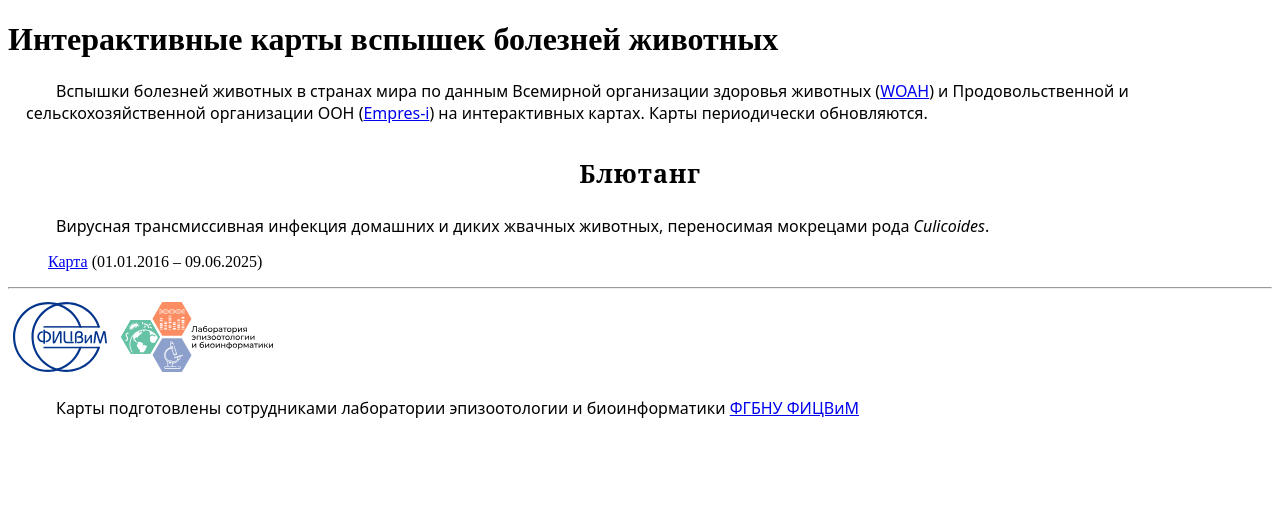
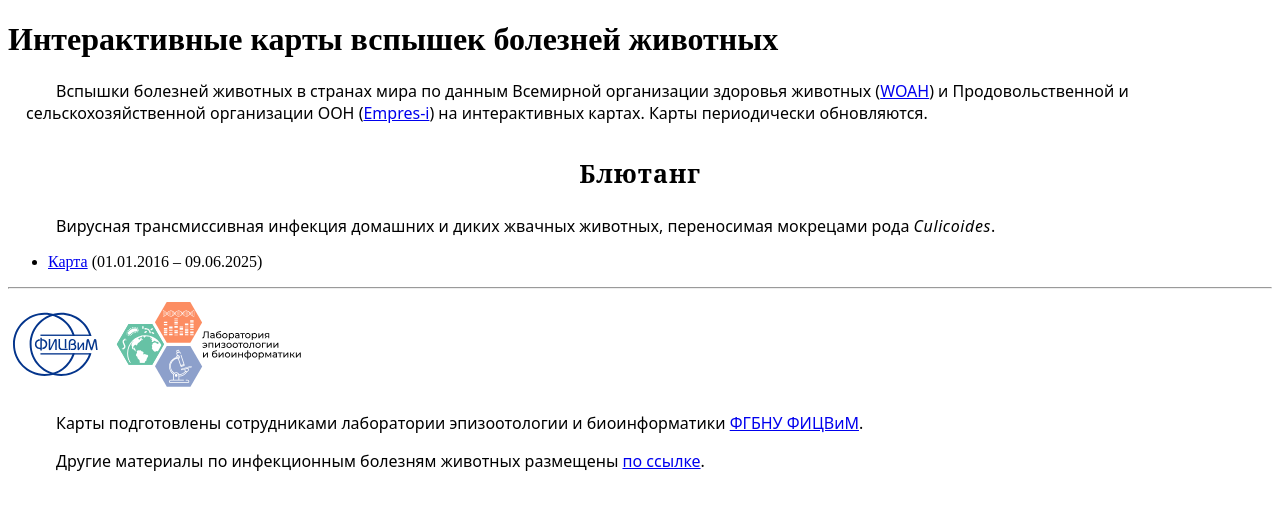
Before and after one commit to ekashi95/maps, a plain HTML site: page index.html in a window 1280 px wide. Drawn offline with Linux system fonts and the light colour scheme.

Commit message:
Add files via upload

```diff
--- a/index.html
+++ b/index.html
@@ -16,32 +16,32 @@
 
     <meta property="og:title" content="Болезни животных: интерактивные карты">
     <meta property="og:description" content="Карты вспышек болезней животных в странах мира по данным WOAH и Empres-i">
-    <meta property="og:image" content="https://ekashi95.github.io/maps/images/LEB_logo.svg">
+    <meta property="og:image" content="https://ekashi95.github.io/maps/screenshot.jpg">
     <meta property="og:url" content="https://ekashi95.github.io/maps/">
   </head>
   <body>
     <header>
       <h1>Интерактивные карты вспышек болезней животных</h1>
-      <p>Вспышки болезней животных в странах мира по данным Всемирной организации здоровья животных (<a href="https://wahis.woah.org/#/event-management">WOAH</a>) и Продовольственной и сельскохозяйственной организации ООН (<a href="https://empres-i.apps.fao.org/epidemiology">Empres-i</a>) на интерактивных картах. Карты периодически обновляются. </p>
+      <p>Вспышки болезней животных в странах мира по данным Всемирной организации здоровья животных (<a href="https://wahis.woah.org/#/event-management"target="_blank">WOAH</a>) и Продовольственной и сельскохозяйственной организации ООН (<a href="https://empres-i.apps.fao.org/epidemiology"target="_blank">Empres-i</a>) на интерактивных картах. Карты периодически обновляются. </p>
     </header>
     <main>
       <article>
         <section>
           <h2>Блютанг</h2>
-          <p>Вирусная трансмиссивная инфекция домашних и диких жвачных животных, переносимая мокрецами рода <i>Culicoides</i>.</p>
-          <nav>
-            <ul>
-              <a href="https://ekashi95.github.io/maps/BT.html">Карта</a> (01.01.2016 – 09.06.2025)
-            </ul>
-          </nav>
+          <p>Вирусная трансмиссивная инфекция домашних и диких жвачных животных, переносимая мокрецами рода <span class="italic">Culicoides</span>.</p>
+          <ul>
+            <li><span> <a href="BT.html">Карта</a> (01.01.2016 – 09.06.2025)</span> </li>
+          </ul>
         </section>
       </article>
     </main>
     <hr>
     <footer class="thumb">
-      <img src="https://ekashi95.github.io/maps/images/fitsvim_logo.svg" height="70" alt="ФИЦВиМ">
-      <img src="https://ekashi95.github.io/maps/images/LEB_logo.svg" height="70" alt="ЛЭБ">
-      <p>Карты подготовлены сотрудниками лаборатории эпизоотологии и биоинформатики <a href="https://ficvim.ru/">ФГБНУ ФИЦВиМ</a></p>
+    <div class="box">
+      <img src="images/logos.svg" height="85" alt="Логотипы">
+    </div>
+      <p>Карты подготовлены сотрудниками лаборатории эпизоотологии и биоинформатики <a href="https://ficvim.ru/"target="_blank">ФГБНУ ФИЦВиМ</a>.</p>
+      <p>Другие материалы по инфекционным болезням животных размещены <a href="https://epinfonn.ficvim.ru/"target="_blank">по ссылке</a>.</p>
     </footer>
     <!-- сюда можно подключить jquery <script src="scripts/app.js" defer></script> -->
   </body>
```
